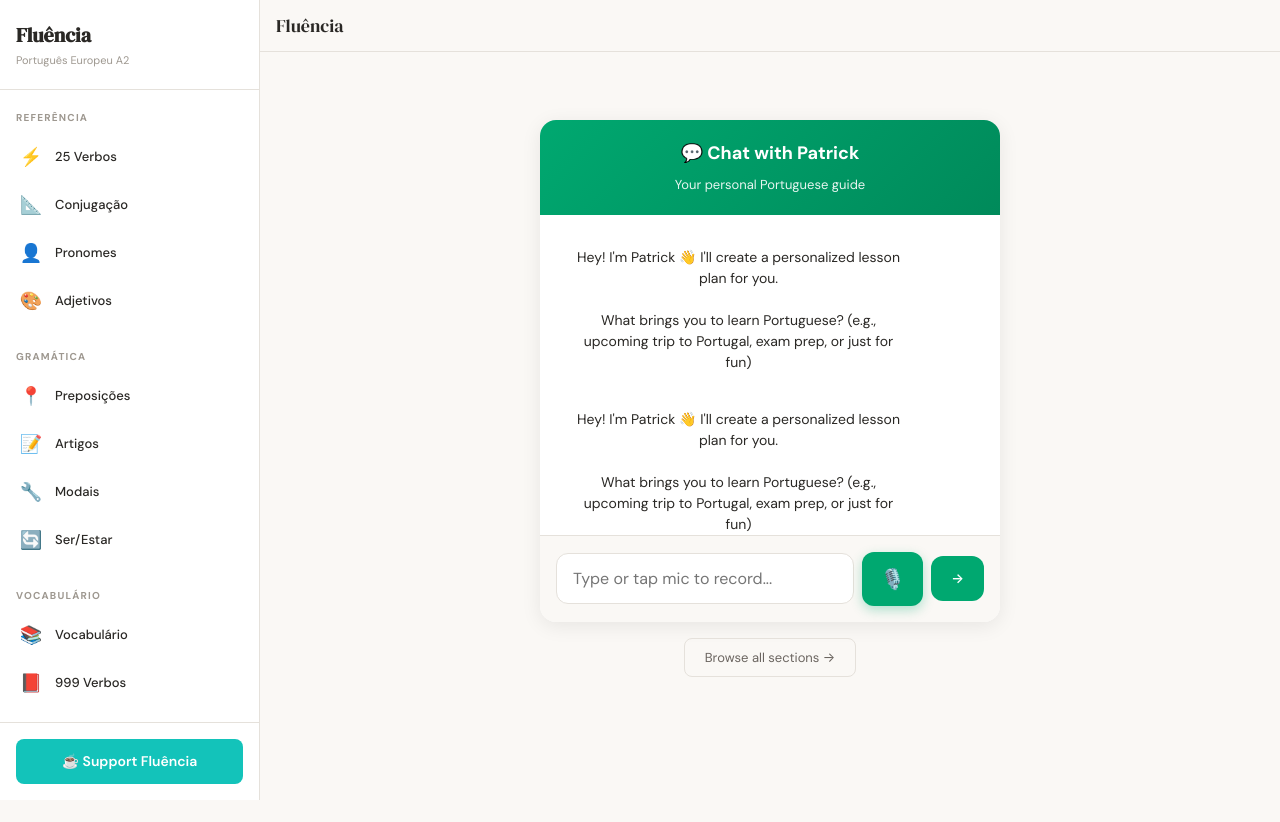
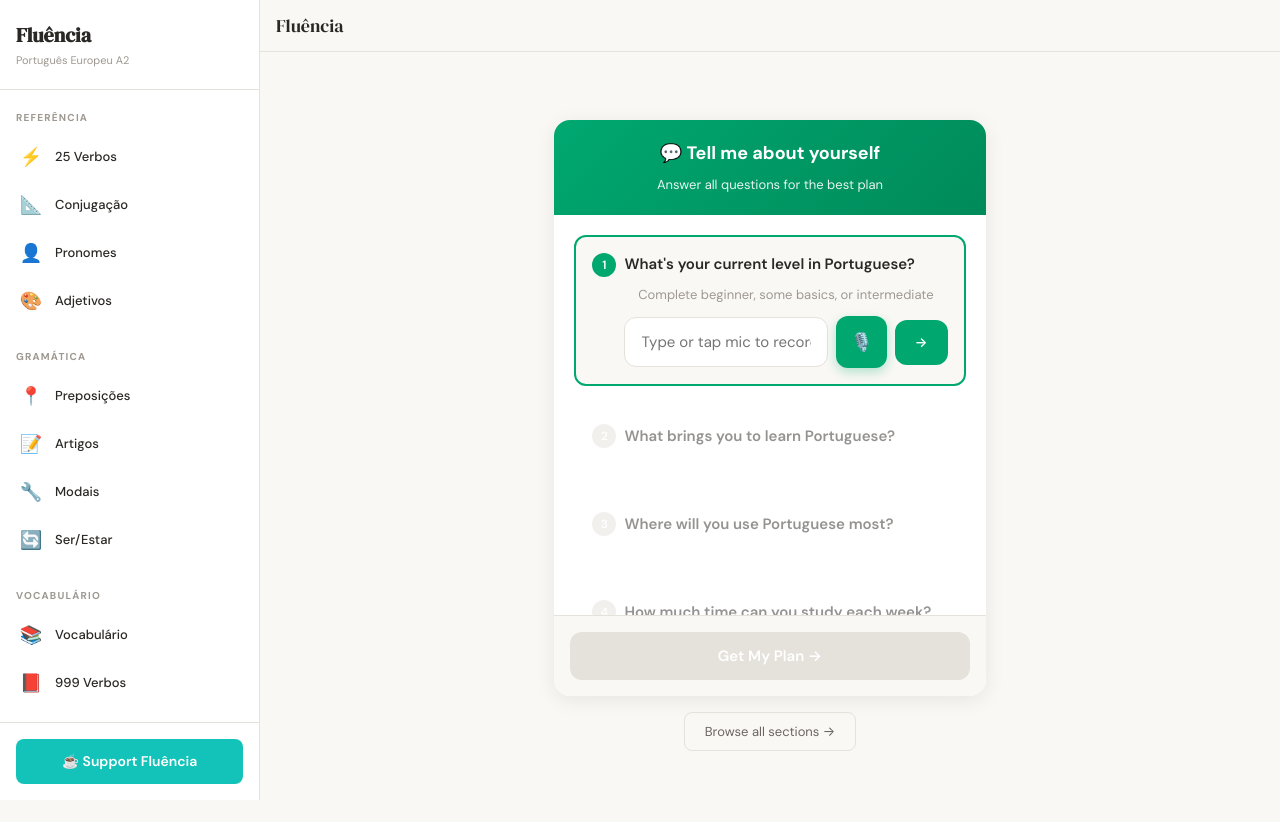
Before and after one commit to barnymurt/ptlearner, a React (Vite) app: page / in a window 1280 px wide. Shown: the top 822 px of the page. Before the commit the page ends 800 px from the top, so only its background shows below. Built offline with nearby package versions, Linux system fonts and the light colour scheme.

Commit message:
Redesign onboarding with stacked questionnaire showing all 4 questions at once with voice recording

```diff
--- a/src/App.jsx
+++ b/src/App.jsx
@@ -475,30 +475,33 @@
 }
 
 function OnboardingChat({ onComplete, recommendedSections = [] }) {
-  const [input, setInput] = useState('');
-  const [messages, setMessages] = useState([]);
+  const [answers, setAnswers] = useState({ level: '', goal: '', context: '', time: '' });
+  const [currentAnswer, setCurrentAnswer] = useState('');
+  const [activeQuestion, setActiveQuestion] = useState(0);
   const [isListening, setIsListening] = useState(false);
-  const [lessonPlan, setLessonPlan] = useState(recommendedSections);
   const [transcript, setTranscript] = useState('');
   const [recognition, setRecognition] = useState(null);
-
-  const addMessage = (text, isUser = false) => {
-    setMessages(prev => [...prev, { text, isUser, id: Date.now() + Math.random() }]);
-  };
+  const [lessonPlan, setLessonPlan] = useState(recommendedSections);
+
+  const questions = [
+    { id: 'level', label: "What's your current level in Portuguese?", hint: 'Complete beginner, some basics, or intermediate' },
+    { id: 'goal', label: "What brings you to learn Portuguese?", hint: 'Exam, travel, work, family, or just for fun' },
+    { id: 'context', label: "Where will you use Portuguese most?", hint: 'Portugal, Brazil, business, daily life, or social' },
+    { id: 'time', label: "How much time can you study each week?", hint: 'A few hours, 30 minutes daily, or intensive' }
+  ];
 
   const initRecognition = () => {
     const SpeechRecognition = window.SpeechRecognition || window.webkitSpeechRecognition;
     if (!SpeechRecognition) return null;
     const rec = new SpeechRecognition();
     rec.lang = 'en-US';
-    rec.continuous = false;
+    rec.continuous = true;
     rec.interimResults = true;
     return rec;
   };
 
   const startVoice = () => {
     if (!window.SpeechRecognition && !window.webkitSpeechRecognition) {
-      addMessage("Voice recording isn't supported. Try Chrome on desktop or mobile!");
       return;
     }
 
@@ -518,145 +521,187 @@
 
       if (event.results[event.results.length - 1].isFinal) {
         const finalTranscript = event.results[event.results.length - 1][0].transcript;
-        setInput(finalTranscript);
+        setCurrentAnswer(finalTranscript);
         setIsListening(false);
-        handleSubmit(finalTranscript);
-      }
-    };
-
-    rec.onerror = (event) => {
+      }
+    };
+
+    rec.onerror = () => {
       setIsListening(false);
-      if (event.error === 'not-allowed') {
-        addMessage("Microphone access denied. Please allow mic permissions in your browser settings.");
-      } else {
-        addMessage("Couldn't hear that. Try typing or tap the mic again!");
-      }
     };
 
     rec.onend = () => {
-      if (isListening) {
       setIsListening(false);
-        if (transcript) {
-          handleSubmit(transcript);
-        }
-      }
     };
 
     try {
       rec.start();
     } catch (e) {
       setIsListening(false);
-      addMessage("Couldn't start recording. Try refreshing the page!");
     }
   };
 
   const stopVoice = () => {
-    if (recognition) {
-      recognition.stop();
-    }
+    if (recognition) recognition.stop();
     setIsListening(false);
   };
 
-  const handleSubmit = (text) => {
-    if (!text.trim()) return;
+  const handleNext = () => {
+    const question = questions[activeQuestion];
+    setAnswers(prev => ({ ...prev, [question.id]: currentAnswer }));
+    setCurrentAnswer('');
     setTranscript('');
-    addMessage(text, true);
-    const plan = generateLessonPlan(text);
+
+    if (activeQuestion < questions.length - 1) {
+      setActiveQuestion(prev => prev + 1);
+    }
+  };
+
+  const handleSubmit = () => {
+    const allAnswers = { ...answers, [questions[activeQuestion].id]: currentAnswer };
+    const combinedText = `level: ${allAnswers.level}. goal: ${allAnswers.goal}. context: ${allAnswers.context}. time: ${allAnswers.time}`;
+    const plan = generateLessonPlan(combinedText);
     setLessonPlan(plan);
-    const planWithDescriptions = plan.map(id => `${SECTIONS_MAP[id]?.icon} ${SECTIONS_MAP[id]?.labelEn}: ${SECTIONS_MAP[id]?.desc}`).join('\n');
-    addMessage(`Great! Here's your personalized plan:\n\n${planWithDescriptions}\n\nClick "Let's Go!" to start learning! 🚀`);
-  };
-
-  useEffect(() => {
-    setTimeout(() => {
-      addMessage("Hey! I'm Patrick 👋 I'll create a personalized lesson plan for you.\n\nWhat brings you to learn Portuguese? (e.g., upcoming trip to Portugal, exam prep, or just for fun)");
-    }, 200);
-  }, []);
+  };
+
+  if (lessonPlan.length > 0) {
+    const planWithDescriptions = lessonPlan.map(id => `${SECTIONS_MAP[id]?.icon} ${SECTIONS_MAP[id]?.labelEn}: ${SECTIONS_MAP[id]?.desc}`).join('\n');
+    return (
+      <div style={{ maxWidth: '500px', margin: '0 auto', padding: '20px' }}>
+        <div style={{ background: 'var(--bg-card)', borderRadius: '16px', boxShadow: '0 4px 20px rgba(0,0,0,0.08)', padding: '24px' }}>
+          <div style={{ textAlign: 'center', marginBottom: '20px' }}>
+            <div style={{ fontSize: '48px', marginBottom: '12px' }}>🎯</div>
+            <h3 style={{ margin: 0, fontSize: '20px', color: 'var(--text-primary)' }}>Your Personalized Plan</h3>
+            <p style={{ margin: '8px 0 0', fontSize: '14px', color: 'var(--text-secondary)' }}>Based on your goals, here's what to study:</p>
+          </div>
+          <div style={{ background: 'var(--bg)', borderRadius: '12px', padding: '16px', marginBottom: '20px' }}>
+            <pre style={{ margin: 0, fontSize: '14px', lineHeight: 1.8, whiteSpace: 'pre-wrap' }}>{planWithDescriptions}</pre>
+          </div>
+          <button
+            onClick={() => onComplete(lessonPlan)}
+            style={{ width: '100%', padding: '16px', background: 'var(--accent)', color: 'white', border: 'none', borderRadius: '12px', cursor: 'pointer', fontSize: '16px', fontWeight: 600 }}
+          >
+            Let's Go! 🚀
+          </button>
+          <button
+            onClick={() => { setLessonPlan([]); setAnswers({}); setActiveQuestion(0); setCurrentAnswer(''); }}
+            style={{ width: '100%', marginTop: '12px', padding: '12px', background: 'transparent', border: '1px solid var(--border)', borderRadius: '12px', cursor: 'pointer', color: 'var(--text-secondary)', fontSize: '14px' }}
+          >
+            Start over ↺
+          </button>
+        </div>
+        <button onClick={() => onComplete([])} style={{ display: 'block', margin: '16px auto 0', padding: '10px 20px', background: 'transparent', border: '1px solid var(--border)', borderRadius: '8px', cursor: 'pointer', color: 'var(--text-secondary)', fontSize: '13px' }}>
+          Browse all sections →
+        </button>
+      </div>
+    );
+  }
 
   return (
     <div style={{ maxWidth: '500px', margin: '0 auto', padding: '20px' }}>
       <div style={{ background: 'var(--bg-card)', borderRadius: '16px', boxShadow: '0 4px 20px rgba(0,0,0,0.08)', overflow: 'hidden' }}>
         <div style={{ background: 'linear-gradient(135deg, #00a870, #008a5a)', padding: '20px', color: 'white' }}>
-          <h3 style={{ margin: 0, fontSize: '18px' }}>💬 Chat with Patrick</h3>
-          <p style={{ margin: '8px 0 0', opacity: 0.9, fontSize: '13px' }}>Your personal Portuguese guide</p>
-        </div>
-
-        <div style={{ height: '320px', overflowY: 'auto', padding: '20px', display: 'flex', flexDirection: 'column', gap: '12px' }}>
-          {messages.map(msg => (
-            <div key={msg.id} style={{ display: 'flex', justifyContent: msg.isUser ? 'flex-end' : 'flex-start' }}>
-              <div style={{
-                maxWidth: '85%',
-                padding: '12px 16px',
-                borderRadius: msg.isUser ? '16px 16px 4px 16px' : '16px 16px 16px 4px',
-                background: msg.isUser ? 'var(--accent)' : 'var(--bg-secondary)',
-                color: msg.isUser ? 'white' : 'var(--text-primary)',
-                fontSize: '14px',
-                lineHeight: 1.5,
-                whiteSpace: 'pre-wrap'
+          <h3 style={{ margin: 0, fontSize: '18px' }}>💬 Tell me about yourself</h3>
+          <p style={{ margin: '8px 0 0', opacity: 0.9, fontSize: '13px' }}>Answer all questions for the best plan</p>
+        </div>
+
+        <div style={{ padding: '20px', maxHeight: '400px', overflowY: 'auto' }}>
+          {questions.map((q, idx) => {
+            const isAnswered = answers[q.id];
+            const isActive = idx === activeQuestion;
+
+            return (
+              <div
+                key={q.id}
+                style={{
+                  marginBottom: idx < questions.length - 1 ? '20px' : 0,
+                  padding: '16px',
+                  borderRadius: '12px',
+                  background: isActive ? 'var(--bg)' : isAnswered ? 'var(--accent-light)' : 'transparent',
+                  border: isActive ? '2px solid var(--accent)' : '2px solid transparent',
+                  opacity: idx <= activeQuestion ? 1 : 0.5,
+                  transition: 'all 0.3s ease'
+                }}
+              >
+                <div style={{ display: 'flex', alignItems: 'center', gap: '8px', marginBottom: '8px' }}>
+                  <span style={{
+                    width: '24px',
+                    height: '24px',
+                    borderRadius: '50%',
+                    background: isAnswered ? 'var(--accent)' : isActive ? 'var(--accent)' : 'var(--border)',
+                    color: 'white',
+                    display: 'flex',
+                    alignItems: 'center',
+                    justifyContent: 'center',
+                    fontSize: '12px',
+                    fontWeight: 600
                   }}>
-                {msg.text}
-              </div>
-            </div>
-          ))}
-          {isListening && transcript && (
-            <div style={{ display: 'flex', justifyContent: 'flex-start' }}>
-              <div style={{ padding: '12px 16px', borderRadius: '16px 16px 16px 4px', background: 'var(--bg-secondary)', color: 'var(--text-secondary)', fontSize: '14px', fontStyle: 'italic' }}>
-                {transcript}...
-              </div>
-            </div>
-          )}
-          {isListening && (
-            <div style={{ display: 'flex', justifyContent: 'flex-start' }}>
-              <div style={{ padding: '12px 16px', borderRadius: '16px 16px 16px 4px', background: 'var(--accent)', color: 'white', fontSize: '14px', animation: 'pulse 1s infinite', display: 'flex', alignItems: 'center', gap: '8px' }}>
-                <span style={{ width: '12px', height: '12px', borderRadius: '50%', background: '#ff4444', animation: 'recording 1s infinite' }}></span>
-                Tap mic again to stop & send
-              </div>
-            </div>
-          )}
-        </div>
-
-        {lessonPlan.length === 0 && (
-          <div style={{ padding: '16px', borderTop: '1px solid var(--border)', background: 'var(--bg)' }}>
+                    {isAnswered ? '✓' : idx + 1}
+                  </span>
+                  <span style={{ fontSize: '15px', fontWeight: 600, color: 'var(--text-primary)' }}>{q.label}</span>
+                </div>
+                {isAnswered && !isActive && (
+                  <p style={{ margin: 0, paddingLeft: '32px', fontSize: '14px', color: 'var(--text-secondary)' }}>{answers[q.id]}</p>
+                )}
+                {isActive && (
+                  <div style={{ paddingLeft: '32px' }}>
+                    <p style={{ margin: '0 0 12px', fontSize: '13px', color: 'var(--text-tertiary)' }}>{q.hint}</p>
                     <div style={{ display: 'flex', gap: '8px', alignItems: 'center' }}>
                       <input
                         type="text"
-                value={input}
-                onChange={(e) => setInput(e.target.value)}
-                onKeyDown={(e) => e.key === 'Enter' && handleSubmit(input)}
-                placeholder={isListening ? "Listening..." : "Type or tap mic to record..."}
-                style={{ flex: 1, padding: '14px 16px', borderRadius: '12px', border: '1px solid var(--border)', fontSize: '16px', outline: 'none' }}
+                        value={currentAnswer}
+                        onChange={(e) => setCurrentAnswer(e.target.value)}
+                        onKeyDown={(e) => e.key === 'Enter' && handleNext()}
+                        placeholder="Type or tap mic to record..."
+                        style={{ flex: 1, padding: '14px 16px', borderRadius: '12px', border: '1px solid var(--border)', fontSize: '15px', outline: 'none' }}
                       />
                       <button
                         onClick={isListening ? stopVoice : startVoice}
                         style={{
-                  padding: '14px 18px',
+                          padding: '14px',
                           background: isListening ? '#ff4444' : 'var(--accent)',
                           border: 'none',
                           borderRadius: '12px',
                           cursor: 'pointer',
-                  fontSize: '20px',
+                          fontSize: '18px',
                           transition: 'all 0.2s',
                           boxShadow: isListening ? '0 4px 12px rgba(255,68,68,0.4)' : '0 4px 12px rgba(0,168,112,0.3)'
                         }}
                       >
                         🎙️
                       </button>
-              <button onClick={() => handleSubmit(input)} style={{ padding: '14px 20px', background: 'var(--accent)', color: 'white', border: 'none', borderRadius: '12px', cursor: 'pointer', fontWeight: 600 }}>→</button>
-            </div>
-          </div>
-        )}
-      </div>
-
-      {lessonPlan.length > 0 && (
-        <div style={{ marginTop: '16px', textAlign: 'center' }}>
-          <button onClick={() => onComplete(lessonPlan)} style={{ padding: '14px 32px', background: 'var(--accent)', color: 'white', border: 'none', borderRadius: '12px', cursor: 'pointer', fontSize: '16px', fontWeight: 600 }}>
-            Let's Go! 🚀
+                      <button onClick={handleNext} style={{ padding: '14px 20px', background: 'var(--accent)', color: 'white', border: 'none', borderRadius: '12px', cursor: 'pointer', fontWeight: 600 }}>→</button>
+                    </div>
+                    {isListening && transcript && (
+                      <p style={{ margin: '8px 0 0', fontSize: '13px', color: 'var(--accent)', fontStyle: 'italic' }}>{transcript}</p>
+                    )}
+                  </div>
+                )}
+              </div>
+            );
+          })}
+        </div>
+
+        <div style={{ padding: '16px', borderTop: '1px solid var(--border)', background: 'var(--bg)' }}>
+          <button
+            onClick={handleSubmit}
+            disabled={Object.values(answers).some(a => !a) || currentAnswer}
+            style={{
+              width: '100%',
+              padding: '14px',
+              background: (Object.values(answers).every(a => a) && !currentAnswer) ? 'var(--accent)' : 'var(--border)',
+              color: 'white',
+              border: 'none',
+              borderRadius: '12px',
+              cursor: (Object.values(answers).every(a => a) && !currentAnswer) ? 'pointer' : 'not-allowed',
+              fontSize: '15px',
+              fontWeight: 600
+            }}
+          >
+            Get My Plan →
           </button>
-          <button onClick={() => { setLessonPlan([]); setMessages([]); setTimeout(() => addMessage("What brings you to learn Portuguese? (e.g., upcoming trip to Portugal, exam prep, or just for fun)"), 100); }} style={{ display: 'block', margin: '12px auto 0', padding: '8px 16px', background: 'transparent', border: 'none', cursor: 'pointer', color: 'var(--text-secondary)', fontSize: '13px' }}>
-            Start over ↺
-          </button>
-        </div>
-      )}
+        </div>
+      </div>
 
       <button onClick={() => onComplete([])} style={{ display: 'block', margin: '16px auto 0', padding: '10px 20px', background: 'transparent', border: '1px solid var(--border)', borderRadius: '8px', cursor: 'pointer', color: 'var(--text-secondary)', fontSize: '13px' }}>
         Browse all sections →
```
Lines whose indentation alone changed are shown as unchanged.
